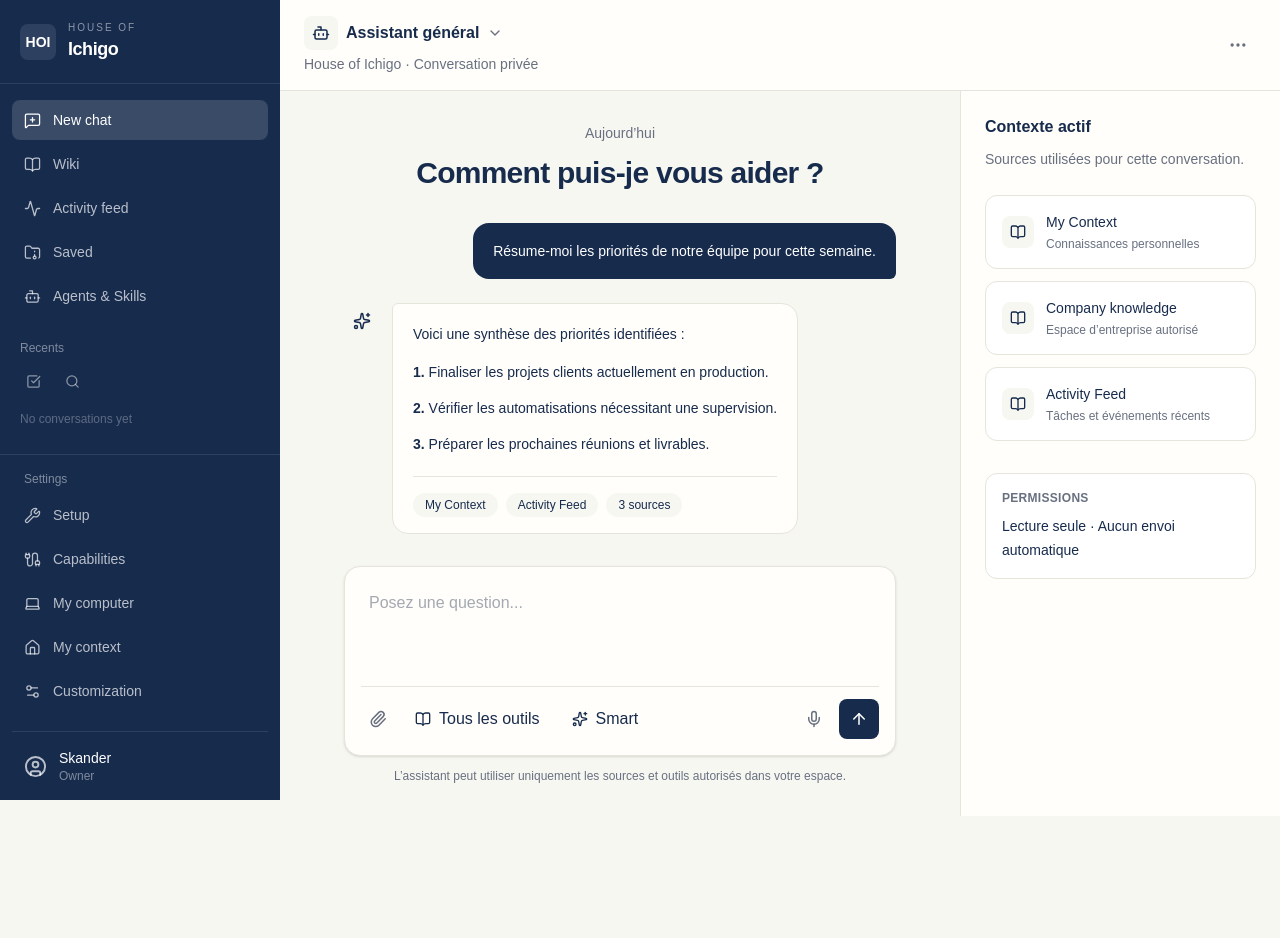
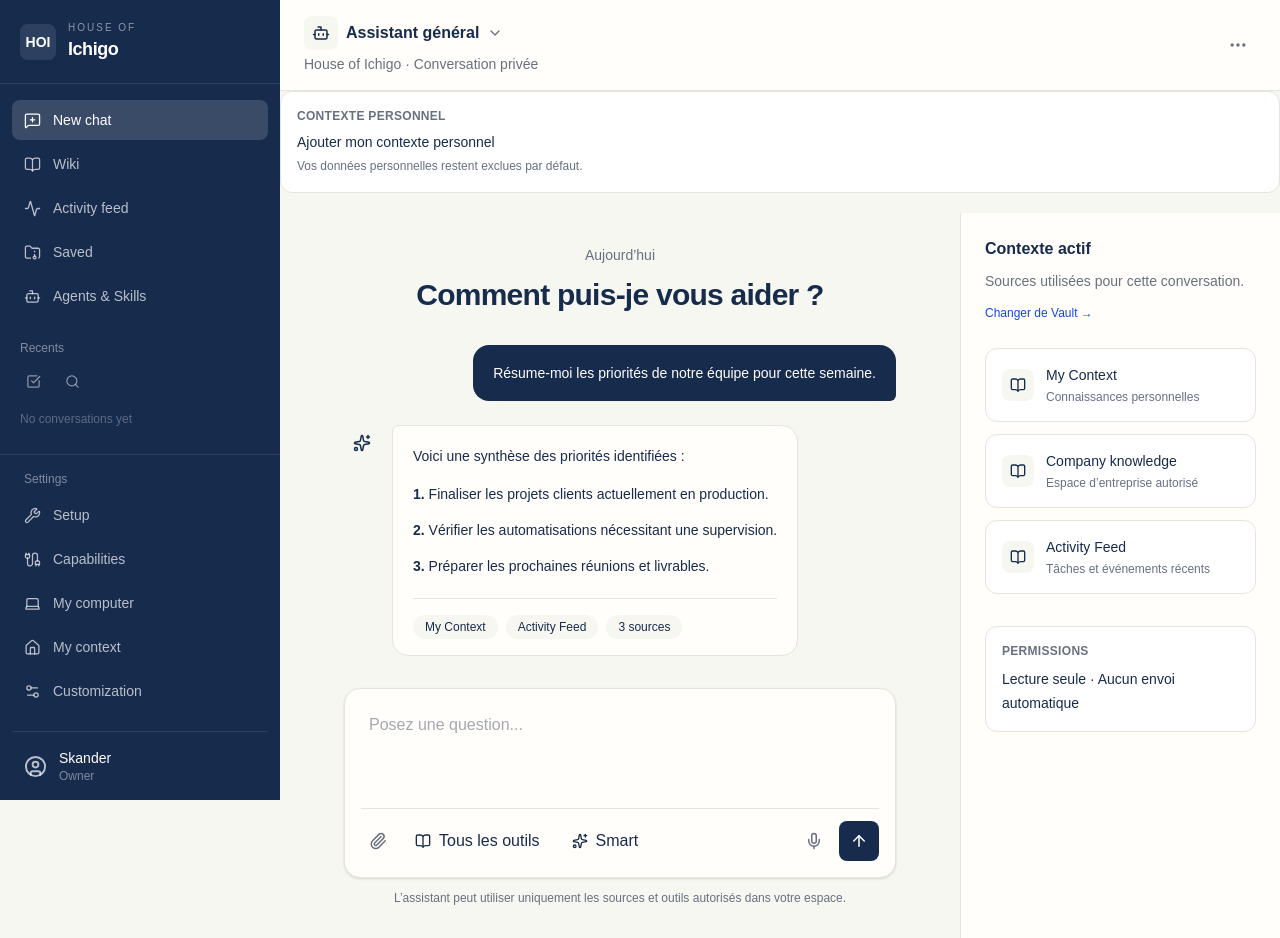
Before and after one commit to GhazzaiSkander/amazon-quick-hoi, a Next.js app: page /chat in a window 1280 px wide. Before the commit the page ends 816 px from the top, so only its background shows below. Built offline with nearby package versions, Linux system fonts and the light colour scheme.

Commit message:
Build Vault-scoped Wiki assistant flow

```diff
--- a/src/app/chat/page.tsx
+++ b/src/app/chat/page.tsx
@@ -1,3 +1,4 @@
+"use client";
 import {
   ArrowUp,
   BookOpen,
@@ -8,9 +9,37 @@ import {
   Paperclip,
   Sparkles,
 } from "lucide-react";
+import Link from "next/link";
 import AppShell from "@/components/layout/AppShell";
+import { useState } from "react";
+import { useRouter, useSearchParams } from "next/navigation";
+const vaultNames: Record<string, string> = {
+  "comptabilite-2026": "Comptabilité 2026",
+  "lin-ventes-2026": "LIN — Ventes 2026",
+  "prescription-nature": "Prescription Nature",
+};
+export default function ChatPage() {
+const router = useRouter();
+const searchParams = useSearchParams();
+const vaultId = searchParams.get("vaultId");
+const activeVault = vaultId ? vaultNames[vaultId] : null;
+const [includePersonalContext, setIncludePersonalContext] =
+  useState(false);
+const [question, setQuestion] = useState("");
+const [submittedQuestion, setSubmittedQuestion] = useState<string | null>(
+  null,
+);
 
-export default function ChatPage() {
+function handleSubmit() {
+  const trimmedQuestion = question.trim();
+
+  if (!trimmedQuestion) {
+    return;
+  }
+
+  setSubmittedQuestion(trimmedQuestion);
+  setQuestion("");
+}
   return (
     <AppShell>
       <div className="flex min-h-screen flex-col">
@@ -22,15 +51,15 @@ export default function ChatPage() {
               </div>
 
               <h1 className="font-semibold text-hoi-navy">
-                Assistant général
-              </h1>
+{activeVault ? "Assistant Wiki" : "Assistant général"}              </h1>
 
               <ChevronDown size={16} className="text-hoi-muted" />
             </div>
 
             <p className="mt-1 text-sm text-hoi-muted">
-              House of Ichigo · Conversation privée
-            </p>
+{activeVault
+  ? `Vault actif : ${activeVault}`
+  : "House of Ichigo · Conversation privée"}            </p>
           </div>
 
           <button
@@ -41,6 +70,37 @@ export default function ChatPage() {
             <MoreHorizontal size={20} />
           </button>
         </header>
+        <button
+  type="button"
+  onClick={() => setIncludePersonalContext(!includePersonalContext)}
+  className={`mb-5 w-full rounded-xl border p-4 text-left transition ${
+    includePersonalContext
+      ? "border-emerald-200 bg-emerald-50"
+      : "border-hoi-border bg-white hover:border-hoi-accent"
+  }`}
+>
+  <p className="text-xs font-semibold uppercase tracking-wide text-hoi-muted">
+    Contexte personnel
+  </p>
+
+  <p
+    className={`mt-2 text-sm font-medium ${
+      includePersonalContext
+        ? "text-emerald-800"
+        : "text-hoi-navy"
+    }`}
+  >
+    {includePersonalContext
+      ? "Activé pour cette conversation"
+      : "Ajouter mon contexte personnel"}
+  </p>
+
+  <p className="mt-1 text-xs leading-5 text-hoi-muted">
+    {includePersonalContext
+      ? "L’Assistant peut utiliser vos connaissances personnelles."
+      : "Vos données personnelles restent exclues par défaut."}
+  </p>
+</button>
 
         <div className="flex flex-1 flex-col lg:flex-row">
           <main className="flex flex-1 flex-col">
@@ -113,10 +173,12 @@ export default function ChatPage() {
             <div className="px-6 pb-8 lg:px-16">
               <div className="mx-auto max-w-3xl">
                 <div className="rounded-2xl border border-hoi-border bg-hoi-surface p-4 shadow-sm">
-                  <textarea
-                    placeholder="Posez une question..."
-                    className="min-h-24 w-full resize-none border-0 bg-transparent p-2 text-sm leading-6 text-hoi-navy outline-none placeholder:text-hoi-muted/60"
-                  />
+<textarea
+  value={question}
+  onChange={(event) => setQuestion(event.target.value)}
+  placeholder="Posez une question..."
+  className="min-h-24 w-full resize-none border-0 bg-transparent p-2 text-sm leading-6 text-hoi-navy outline-none placeholder:text-hoi-muted/60"
+/>
 
                   <div className="flex flex-wrap items-center justify-between gap-3 border-t border-hoi-border pt-3">
                     <div className="flex items-center gap-2">
@@ -156,6 +218,8 @@ export default function ChatPage() {
 
                       <button
                         type="button"
+                        onClick={handleSubmit}
+                        disabled={!question.trim()}
                         aria-label="Envoyer le message"
                         className="flex h-10 w-10 items-center justify-center rounded-lg bg-hoi-navy text-white transition hover:bg-hoi-navy-soft"
                       >
@@ -164,6 +228,34 @@ export default function ChatPage() {
                     </div>
                   </div>
                 </div>
+                {submittedQuestion && (
+  <div className="mt-5 rounded-xl border border-blue-200 bg-blue-50 p-4">
+    <p className="text-sm font-medium text-blue-900">
+      Question envoyée
+    </p>
+
+    <p className="mt-2 text-sm text-blue-800">
+      « {submittedQuestion} »
+    </p>
+
+    <div className="mt-4 border-t border-blue-200 pt-4">
+      <p className="text-sm font-medium text-blue-900">
+        Réponse de démonstration
+      </p>
+
+      <p className="mt-2 text-sm leading-6 text-blue-800">
+        L’Assistant analysera les données autorisées du Vault sélectionné et
+        affichera une réponse accompagnée de ses sources.
+      </p>
+
+      {activeVault && (
+        <span className="mt-3 inline-flex rounded-full bg-white px-3 py-1 text-xs text-blue-700">
+          Périmètre : {activeVault}
+        </span>
+      )}
+    </div>
+  </div>
+)}
 
                 <p className="mt-3 text-center text-xs text-hoi-muted">
                   L’assistant peut utiliser uniquement les sources et outils
@@ -181,7 +273,37 @@ export default function ChatPage() {
             <p className="mt-2 text-sm leading-6 text-hoi-muted">
               Sources utilisées pour cette conversation.
             </p>
+{activeVault && (
+  <div className="mb-5 rounded-xl border border-blue-200 bg-blue-50 p-4">
+    <p className="text-xs font-semibold uppercase tracking-wide text-blue-700">
+      Périmètre sélectionné
+    </p>
 
+<select
+  value={vaultId ?? ""}
+  onChange={(event) => {
+    router.push(`/chat?vaultId=${event.target.value}`);
+  }}
+  className="mt-2 w-full rounded-lg border border-blue-200 bg-white px-3 py-2 text-sm font-medium text-blue-900 outline-none focus:border-blue-500"
+>
+  {Object.entries(vaultNames).map(([id, name]) => (
+    <option key={id} value={id}>
+      {name}
+    </option>
+  ))}
+</select>
+
+    <p className="mt-1 text-xs leading-5 text-blue-800">
+      L’Assistant utilisera les données autorisées de ce Vault.
+    </p>
+  </div>
+)}
+<Link
+  href="/wiki"
+  className="mt-3 inline-flex text-xs font-medium text-blue-700 hover:text-blue-900"
+>
+  Changer de Vault →
+</Link>
             <div className="mt-6 space-y-3">
               <ContextItem
                 title="My Context"
--- a/src/app/wiki/[vaultId]/page.tsx
+++ b/src/app/wiki/[vaultId]/page.tsx
@@ -4,6 +4,7 @@ import {
   FileCheck2,
   FileText,
   FolderOpen,
+  MessageCircle,
   Search,
   ShieldCheck,
 } from "lucide-react";
@@ -109,6 +110,13 @@ export default async function VaultPage({
   description="Consulter les pages de connaissances et leurs métadonnées."
   action="Explorer les pages"
 />
+<WorkspaceCard
+  href={`/chat?vaultId=${vaultId}`}
+  icon={<MessageCircle size={22} />}
+  title="Assistant Wiki"
+  description="Interroger les connaissances de ce Vault avec des réponses sourcées."
+  action="Ouvrir l’Assistant"
+/>
 
 <WorkspaceCard
   href={`/wiki/${vaultId}/data`}
@@ -117,6 +125,7 @@ export default async function VaultPage({
   description="Explorer les factures, produits, clients et autres données."
   action="Voir les données"
 />
+
 
             <WorkspaceCard
   href={`/wiki/${vaultId}/sources`}
```
Also changed, not shown: 1 other file (tests, documents, lock files or other folders).
